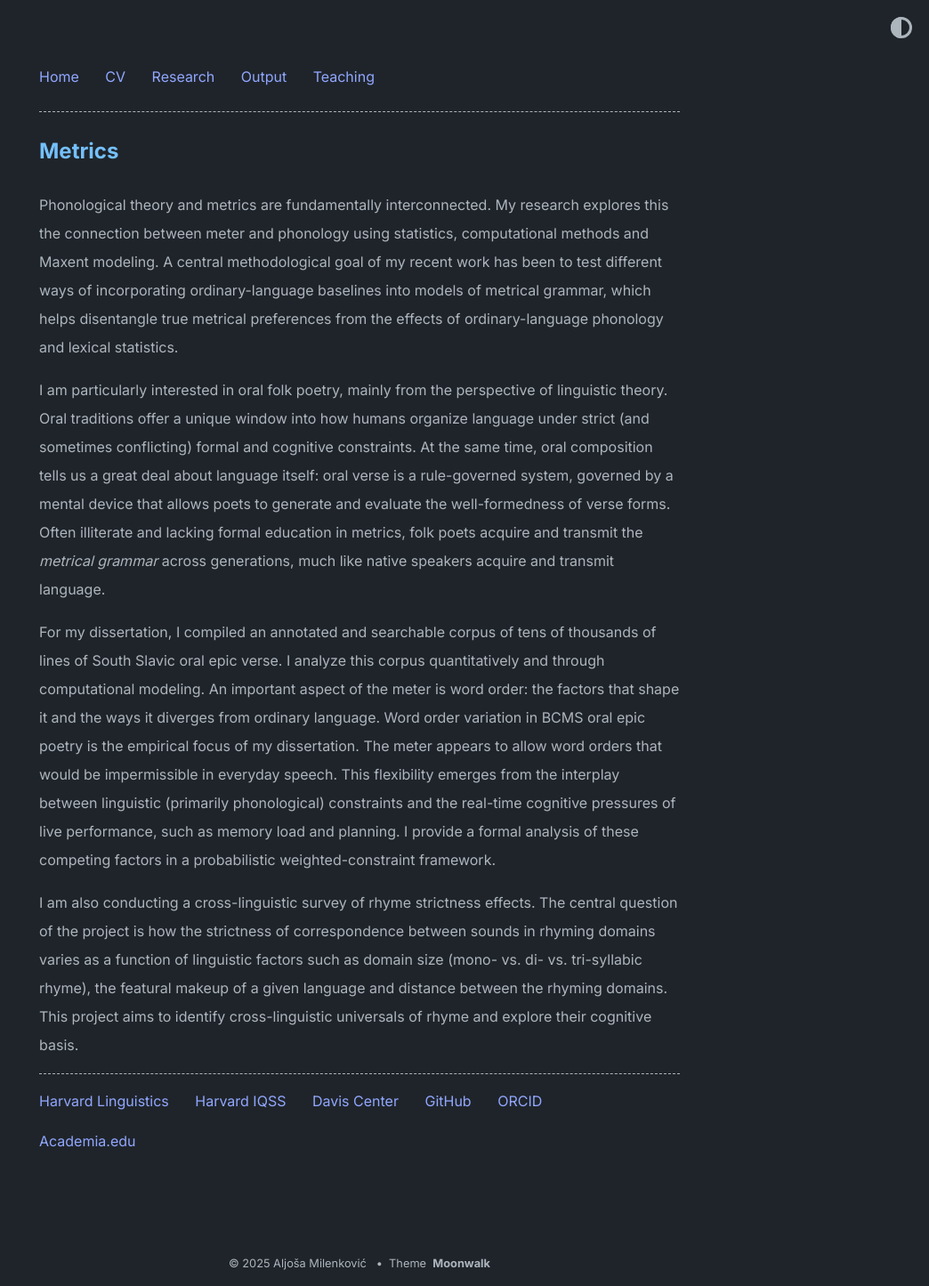
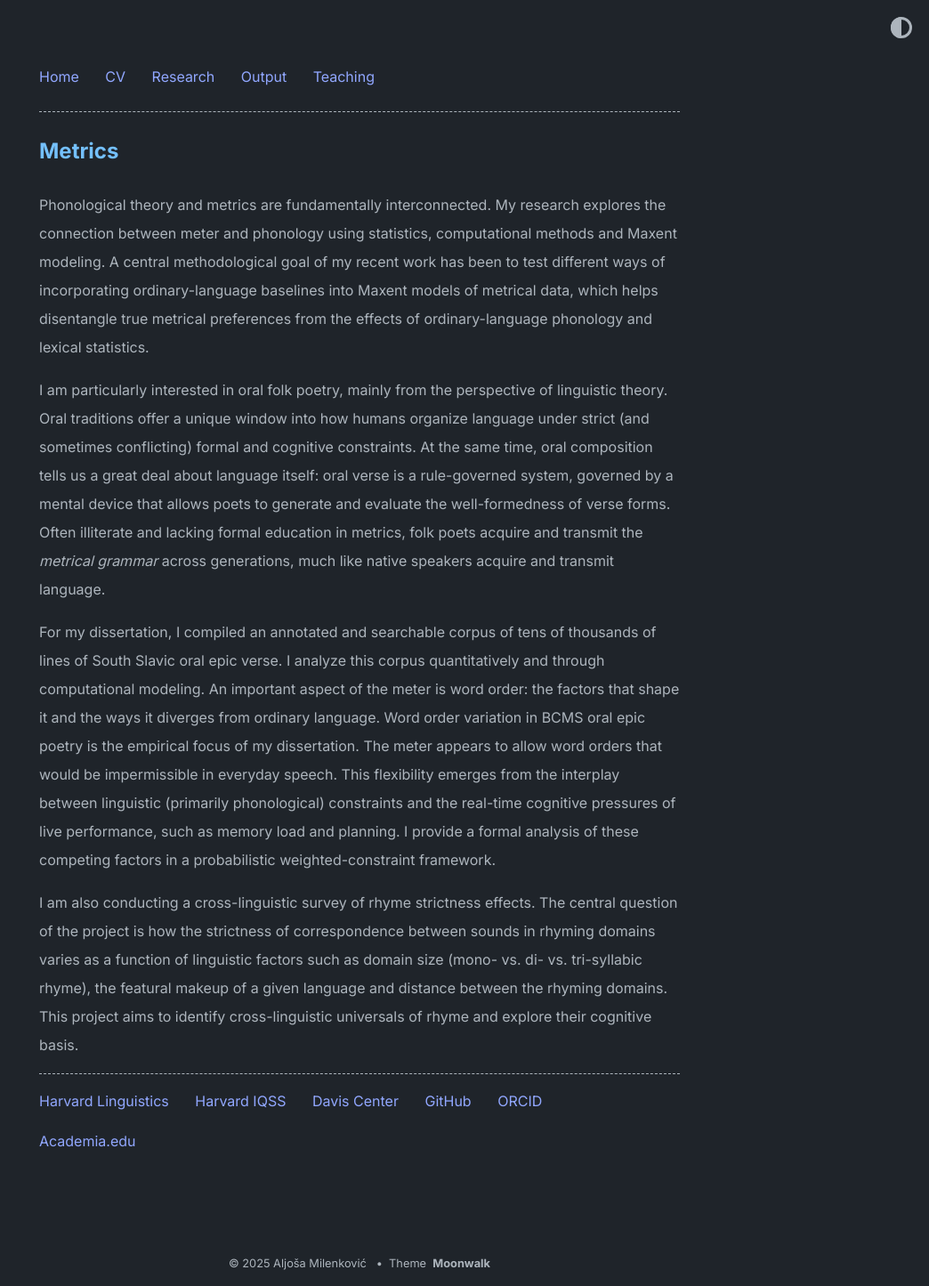
Before and after one commit to AljosaMilenkovic/AljosaMilenkovic.github.io, a Jekyll site: the page built from research/metrics.md, in a window 1280 px wide. Shown: the whole page at 89% size, without its empty margins (236-1280 px from the left). Built offline with Jekyll 4.4.1, drawn with Linux system fonts in a browser that asks for light colours.

Commit message:
Update metrics.md

```diff
--- a/research/metrics.md
+++ b/research/metrics.md
@@ -4,7 +4,7 @@ title: Metrics
 permalink: /research/metrics/
 ---
 
-Phonological theory and metrics are fundamentally interconnected. My research explores this the connection between meter and phonology using statistics, computational methods and Maxent modeling. A central methodological goal of my recent work has been to test different ways of incorporating ordinary-language baselines into models of metrical grammar, which helps disentangle true metrical preferences from the effects of ordinary-language phonology and lexical statistics.
+Phonological theory and metrics are fundamentally interconnected. My research explores the connection between meter and phonology using statistics, computational methods and Maxent modeling. A central methodological goal of my recent work has been to test different ways of incorporating ordinary-language baselines into Maxent models of metrical data, which helps disentangle true metrical preferences from the effects of ordinary-language phonology and lexical statistics.
 
 I am particularly interested in oral folk poetry, mainly from the perspective of linguistic theory. Oral traditions offer a unique window into how humans organize language under strict (and sometimes conflicting) formal and cognitive constraints. At the same time, oral composition tells us a great deal about language itself: oral verse is a rule-governed system, governed by a mental device that allows poets to generate and evaluate the well-formedness of verse forms. Often illiterate and lacking formal education in metrics, folk poets acquire and transmit the *metrical grammar* across generations, much like native speakers acquire and transmit language.
 
```
